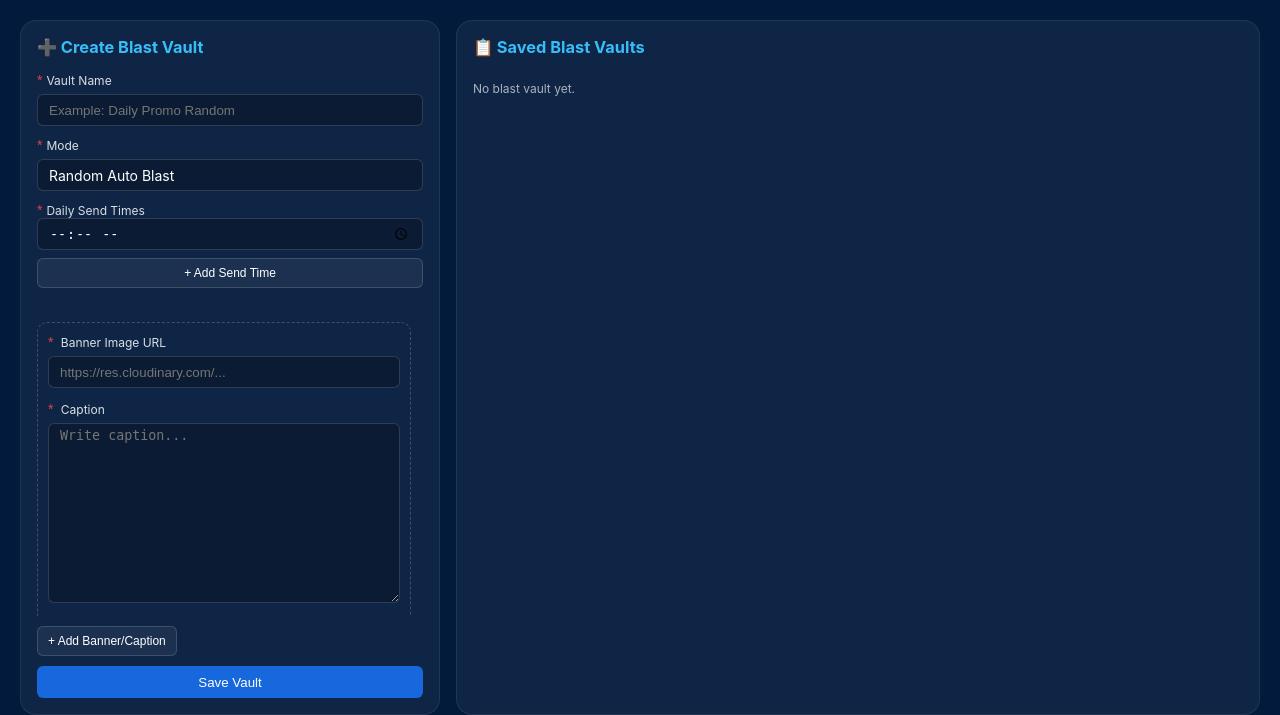
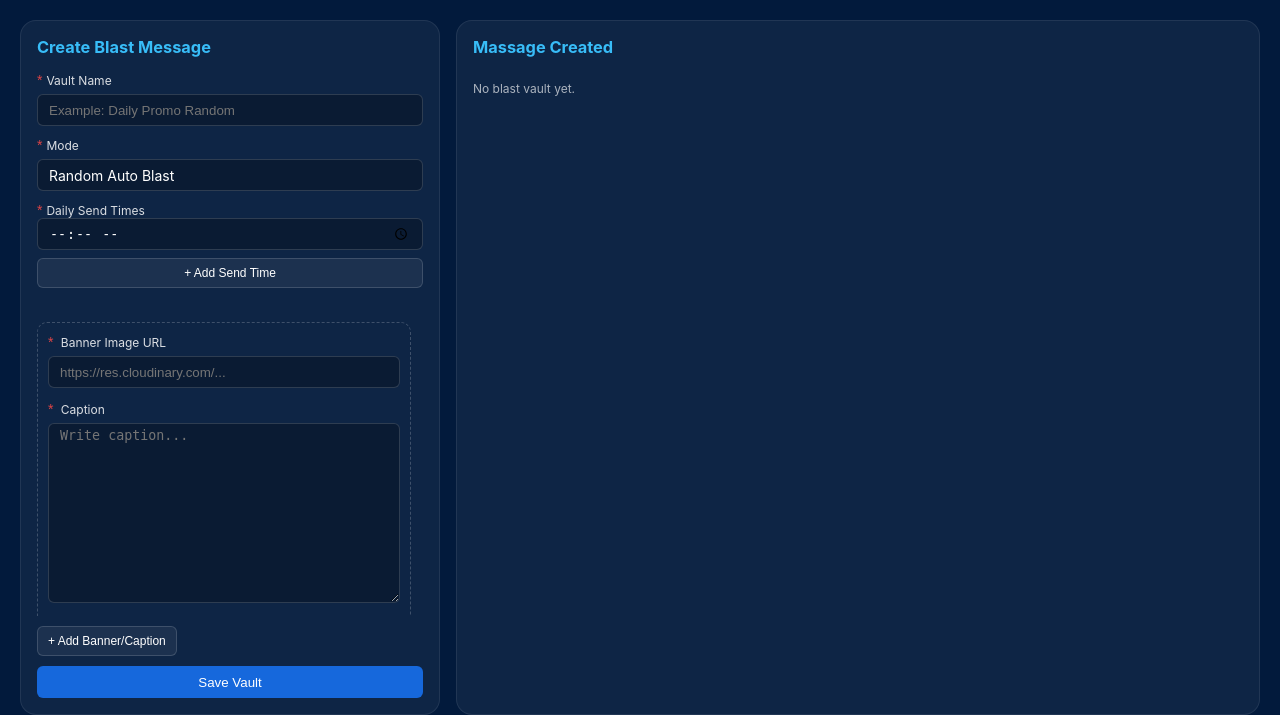
Before and after one commit to searcfile/mybot, a Flask app: page /admin/blast in a window 1280 px wide. Shown: the part 65-780 px from the top of the page. Run offline with Flask 3, Linux system fonts and the light colour scheme; the visitor is signed in with stand-in values (Sample User, id 1); data that the repository does not hold is empty; some libraries are stand-ins or nearby versions.

Commit message:
Update blast.html

```diff
--- a/templates/blast.html
+++ b/templates/blast.html
@@ -1125,7 +1125,7 @@ body.confirm-open{
 
     <!-- CREATE VAULT -->
     <div class="card create-vault-card">
-      <h3>➕ Create Blast Vault</h3>
+      <h3>Create Blast Message</h3>
 
       <form method="POST" action="/admin/blast" id="blastForm">
 
@@ -1257,7 +1257,7 @@ body.confirm-open{
 
     <!-- SAVED VAULTS -->
     <div class="card saved-vaults-card">
-      <h3>📋 Saved Blast Vaults</h3>
+      <h3>Massage Created</h3>
 
       <div class="vault-scroll">
 
```
